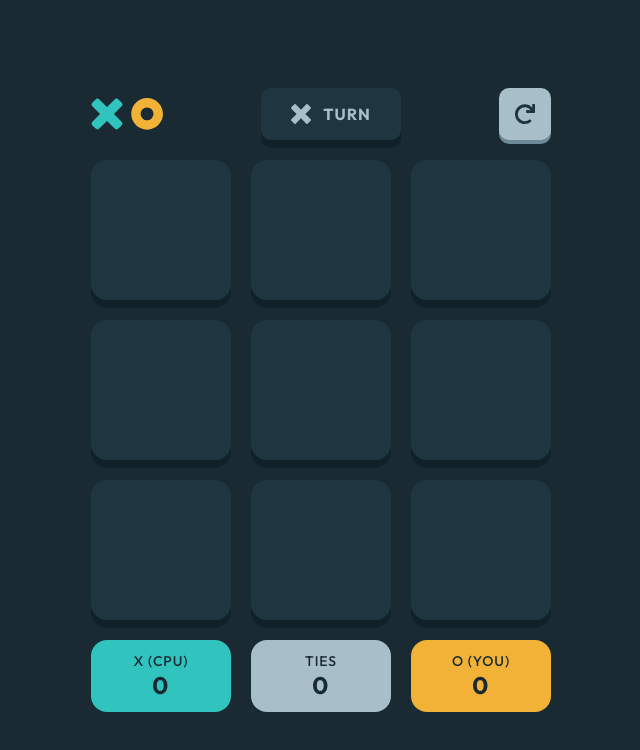
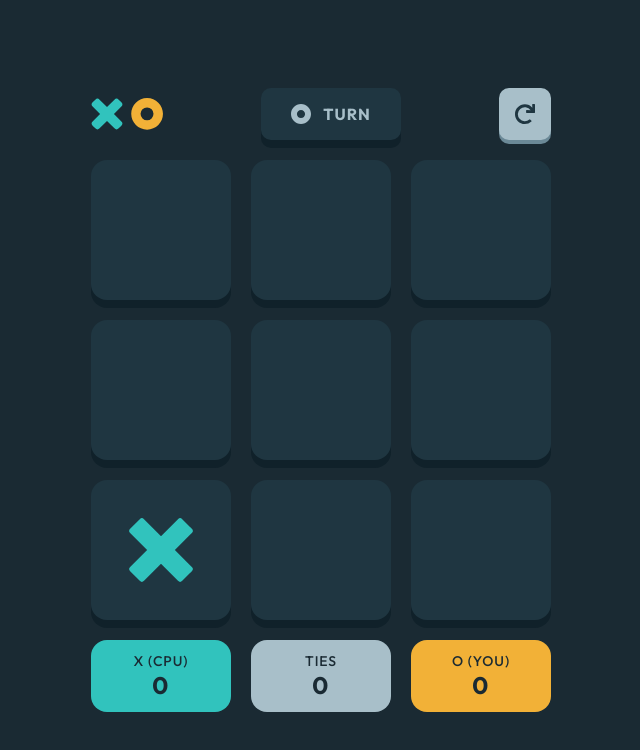
Before and after one commit to paladinescamila/Tic-Tac-Toe, a React (Vite) app: page / in a window 1280 px wide. Both pictures are taken after a click on the button "NEW GAME (VS CPU)". Shown: the top 750 px of the page, without its empty margins (319-959 px from the left). Built offline with nearby package versions, Linux system fonts and the light colour scheme.

Commit message:
Play CPU

```diff
--- a/src/components/Cell.tsx
+++ b/src/components/Cell.tsx
@@ -25,8 +25,9 @@ export default function Cell({
 
 	return (
 		<button
-			className={`slate-shadow rounded-2xl flex items-center justify-center cursor-pointer ${mark === 'X' && isWinnerCell ? 'bg-teal-500' : mark === 'O' && isWinnerCell ? 'bg-amber-500' : 'bg-slate-800'}`}
+			className={`slate-shadow rounded-2xl flex items-center justify-center cursor-pointer ${mark === 'X' && isWinnerCell ? 'bg-teal-500' : mark === 'O' && isWinnerCell ? 'bg-amber-500' : 'bg-slate-800'} ${game.cpuIsPlaying ? 'cursor-not-allowed' : ''}`}
 			onClick={onClick}
+			disabled={game.cpuIsPlaying}
 			onMouseEnter={() => setIsHovered(true)}
 			onMouseLeave={() => setIsHovered(false)}>
 			{mark === 'X' ? (
@@ -41,7 +42,7 @@ export default function Cell({
 				) : (
 					<OIcon />
 				)
-			) : isHovered && !game.result.mark ? (
+			) : isHovered && !game.result.mark && !game.cpuIsPlaying ? (
 				game.turn === 'X' ? (
 					<XIcon style='outlined' />
 				) : (
--- a/src/constants/initialStates.ts
+++ b/src/constants/initialStates.ts
@@ -1,6 +1,8 @@
-export const INITIAL_RESULT: Game['result'] = {mark: null, cells: [0, 0, 0]};
+import {switchMark} from '../utils/switchMark';
 
-export const INITIAL_BOARD: Game['board'] = Array(9).fill(null) as Game['board'];
+export const INITIAL_RESULT: GameResult = {mark: null, cells: [0, 0, 0]};
+
+export const INITIAL_BOARD: GameBoard = Array(9).fill(null) as GameBoard;
 
 export const INITIAL_GAME: Game = {
 	mode: 'cpu',
@@ -11,4 +13,26 @@ export const INITIAL_GAME: Game = {
 	player2: {mark: 'O', score: 0},
 	ties: 0,
 	board: INITIAL_BOARD,
+	cpuIsPlaying: false,
 };
+
+export const getInitialGameOnStart = (player1Mark: Mark, mode: GameMode): Game => ({
+	mode,
+	state: 'playing',
+	result: INITIAL_RESULT,
+	turn: 'X',
+	player1: {mark: player1Mark, score: 0},
+	player2: {mark: switchMark(player1Mark), score: 0},
+	ties: 0,
+	board: INITIAL_BOARD,
+	cpuIsPlaying: false,
+});
+
+export const getGameOnRestart = (game: Game): Game => ({
+	...game,
+	state: 'playing',
+	result: INITIAL_RESULT,
+	turn: 'X',
+	board: INITIAL_BOARD,
+	cpuIsPlaying: false,
+});
--- a/src/stores/game.ts
+++ b/src/stores/game.ts
@@ -1,7 +1,10 @@
 import {create} from 'zustand';
 import {switchMark} from '../utils/switchMark';
-import {INITIAL_RESULT, INITIAL_BOARD, INITIAL_GAME} from '../constants/initialStates';
+import {INITIAL_BOARD, INITIAL_GAME} from '../constants/initialStates';
+import {getInitialGameOnStart, getGameOnRestart} from '../constants/initialStates';
 import {checkBoard} from '../utils/checkBoard';
+import {playCpuTurn} from '../utils/playCpuTurn';
+import {playUserTurn} from '../utils/playUserTurn';
 
 interface GameStore {
 	game: Game;
@@ -11,38 +14,21 @@ interface GameStore {
 	markCell: (index: number) => void;
 	quit: () => void;
 	nextRound: () => void;
+	getFinishGameState: (result: GameResult, board: GameBoard) => Game;
+	scheduleCpuTurn: (seconds?: number) => void;
 }
 
-const useGameStore = create<GameStore>((set) => ({
+const useGameStore = create<GameStore>((set, get) => ({
 	game: INITIAL_GAME,
 
-	startGameWithCPU: (player1Mark) =>
-		set({
-			game: {
-				mode: 'cpu',
-				state: 'playing',
-				result: INITIAL_RESULT,
-				turn: 'X',
-				player1: {mark: player1Mark, score: 0},
-				player2: {mark: switchMark(player1Mark), score: 0},
-				ties: 0,
-				board: INITIAL_BOARD,
+	startGameWithCPU: (player1Mark) => {
+		set({game: getInitialGameOnStart(player1Mark, 'cpu')});
+
+		if (player1Mark === 'O') get().scheduleCpuTurn(0.5);
 	},
-		}),
 
 	startGameWithPlayer: (player1Mark) =>
-		set({
-			game: {
-				mode: 'multiplayer',
-				state: 'playing',
-				result: INITIAL_RESULT,
-				turn: 'X',
-				player1: {mark: player1Mark, score: 0},
-				player2: {mark: switchMark(player1Mark), score: 0},
-				ties: 0,
-				board: INITIAL_BOARD,
-			},
-		}),
+		set({game: getInitialGameOnStart(player1Mark, 'multiplayer')}),
 
 	restart: () => set((state) => ({game: {...state.game, turn: 'X', board: INITIAL_BOARD}})),
 
@@ -52,47 +38,62 @@ const useGameStore = create<GameStore>((set) => ({
 
 			if (game.board[index] !== null || game.state !== 'playing') return state;
 
-			const board: Game['board'] = [...game.board];
-			board[index] = game.turn;
-
+			const board = playUserTurn(game.board, game.turn, index);
 			const result = checkBoard(board);
 
-			if (result.mark) {
+			if (result.mark) return {game: get().getFinishGameState(result, board)};
+			else {
+				if (game.turn === game.player1.mark && game.mode === 'cpu') get().scheduleCpuTurn();
+
+				return {game: {...game, turn: switchMark(game.turn), board}};
+			}
+		}),
+
+	quit: () => set({game: INITIAL_GAME}),
+
+	nextRound: () => set((state) => ({game: getGameOnRestart(state.game)})),
+
+	getFinishGameState: (result, board) => {
+		const {game} = get();
+
 		return {
-					game: {
 			...game,
 			state: 'finished',
 			result,
 			turn: 'X',
 			player1: {
 				...game.player1,
-							score:
-								result.mark === game.player1.mark ? game.player1.score + 1 : game.player1.score,
+				score: result.mark === game.player1.mark ? game.player1.score + 1 : game.player1.score,
 			},
 			player2: {
 				...game.player2,
-							score:
-								result.mark === game.player2.mark ? game.player2.score + 1 : game.player2.score,
+				score: result.mark === game.player2.mark ? game.player2.score + 1 : game.player2.score,
 			},
 			ties: result.mark === 'tie' ? game.ties + 1 : game.ties,
 			board,
+		};
 	},
-				};
-			} else return {game: {...game, turn: switchMark(game.turn), board}};
+
+	scheduleCpuTurn: (seconds = 1) => {
+		setTimeout(() => set((state) => ({game: {...state.game, cpuIsPlaying: true}})), 10);
+
+		setTimeout(
+			() =>
+				set((state) => {
+					const {game} = state;
+
+					const board = playCpuTurn(game.board, game.player2.mark);
+					const result = checkBoard(board);
+
+					if (result.mark) {
+						return {game: get().getFinishGameState(result, board)};
+					}
+
+					return {game: {...game, turn: switchMark(game.turn), board, cpuIsPlaying: false}};
 				}),
-
-	quit: () => set({game: INITIAL_GAME}),
-
-	nextRound: () =>
-		set((state) => ({
-			game: {
-				...state.game,
-				state: 'playing',
-				result: INITIAL_RESULT,
-				turn: 'X',
-				board: INITIAL_BOARD,
+			seconds * 1000,
+		);
 	},
-		})),
 }));
 
 export default useGameStore;
--- a/src/types/Game.d.ts
+++ b/src/types/Game.d.ts
@@ -2,13 +2,20 @@ type Mark = 'X' | 'O';
 type Cell = Mark | null;
 type Combination = [number, number, number];
 
+type GameMode = 'cpu' | 'multiplayer';
+type GameState = 'initial' | 'playing' | 'finished';
+type GameResult = {mark: Mark | 'tie' | null; cells: Combination};
+type Player = {mark: Mark; score: number};
+type GameBoard = [Cell, Cell, Cell, Cell, Cell, Cell, Cell, Cell, Cell];
+
 type Game = {
-	mode: 'cpu' | 'multiplayer';
-	state: 'initial' | 'playing' | 'finished';
-	result: {mark: Mark | 'tie' | null; cells: Combination};
+	mode: GameMode;
+	state: GameState;
+	result: GameResult;
 	turn: Mark;
-	player1: {mark: Mark; score: number};
-	player2: {mark: Mark; score: number};
+	player1: Player;
+	player2: Player;
 	ties: number;
-	board: [Cell, Cell, Cell, Cell, Cell, Cell, Cell, Cell, Cell];
+	board: GameBoard;
+	cpuIsPlaying: boolean;
 };
--- a/src/utils/checkBoard.ts
+++ b/src/utils/checkBoard.ts
@@ -3,7 +3,7 @@
  * @param board The current state of the game board.
  * @returns The result of the game: 'X' if player X wins, 'O' if player O wins, 'tie' if the game is a tie, or null if the game is still ongoing.
  */
-export const checkBoard = (board: Game['board']): Game['result'] => {
+export const checkBoard = (board: GameBoard): GameResult => {
 	const winningCombinations = [
 		[0, 1, 2],
 		[3, 4, 5],
--- /dev/null
+++ b/src/utils/playCpuTurn.ts
@@ -0,0 +1,18 @@
+/**
+ * Plays a turn for the CPU by selecting a random empty cell on the board and placing the given mark in that cell.
+ * @param board The current state of the game board, represented as an array of marks ('X', 'O', or null).
+ * @param mark The mark to be placed by the CPU ('X' or 'O').
+ * @returns A new board state with the CPU's mark placed in a randomly selected empty cell.
+ */
+export const playCpuTurn = (board: GameBoard, mark: Mark): GameBoard => {
+	const emptyCells = board
+		.map((cell, index) => (cell === null ? index : null))
+		.filter((index) => index !== null) as number[];
+
+	const randomIndex = emptyCells[Math.floor(Math.random() * emptyCells.length)];
+
+	const newBoard: GameBoard = [...board];
+	newBoard[randomIndex] = mark;
+
+	return newBoard;
+};
--- /dev/null
+++ b/src/utils/playUserTurn.ts
@@ -0,0 +1,14 @@
+/**
+ * Plays the user's turn by updating the game board with the user's mark at the specified index.
+ * @param board The current state of the game board, represented as an array of marks ('X', 'O', or null).
+ * @param mark The mark to be placed by the user ('X' or 'O').
+ * @param index The index of the cell where the user's mark should be placed (0-8).
+ * @returns A new board state with the user's mark placed at the specified index.
+ */
+export const playUserTurn = (board: GameBoard, mark: Mark, index: number): GameBoard => {
+	const newBoard: GameBoard = [...board];
+
+	newBoard[index] = mark;
+
+	return newBoard;
+};
```
Lines whose indentation alone changed are shown as unchanged.
